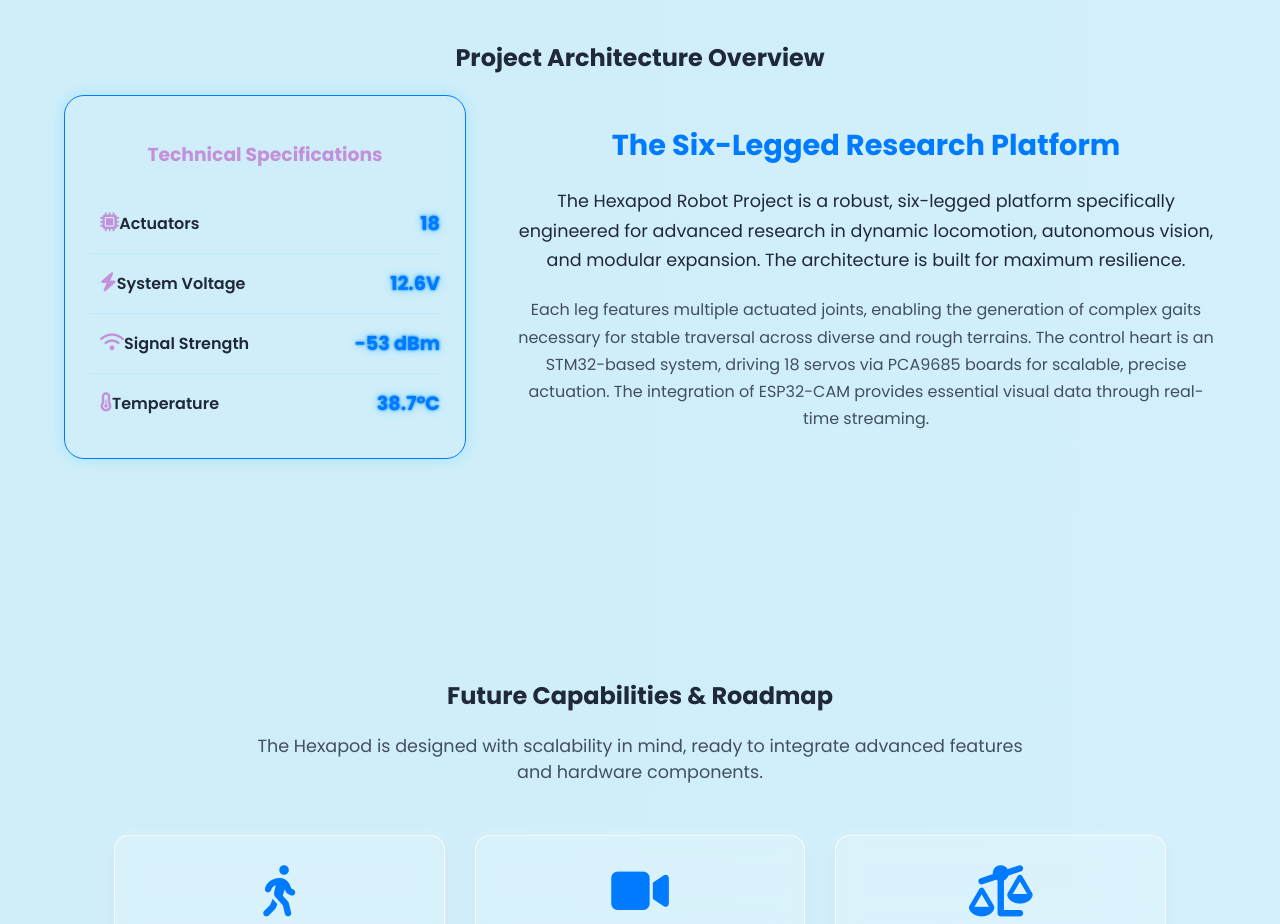
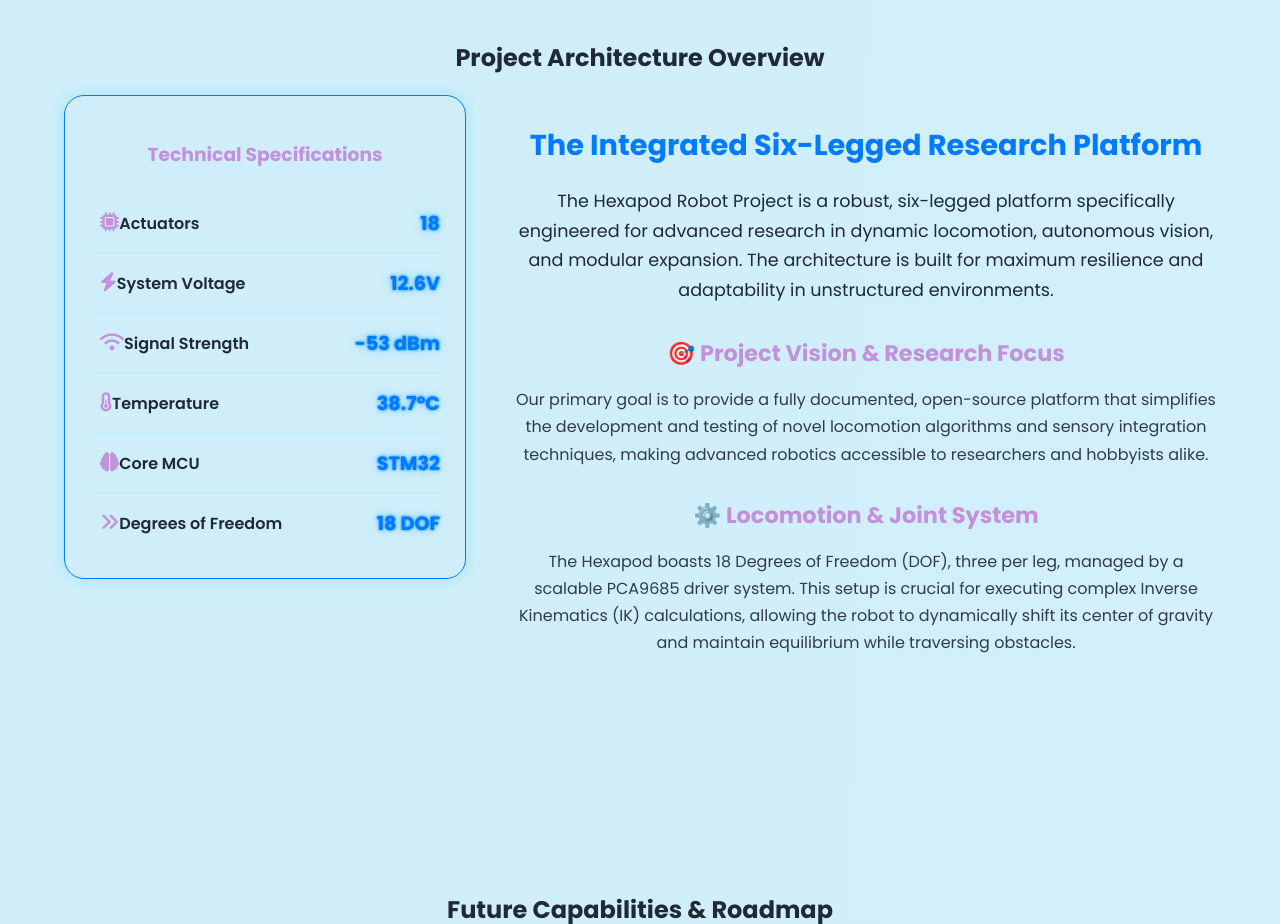
Before and after one commit to roaaosama2005/Hexapod-robot, a plain HTML site: page index.html in a window 1280 px wide. Shown: the part 1080-2004 px from the top of the page. Drawn offline with Linux system fonts and the light colour scheme.

Commit message:
Update index.html

```diff
--- a/index.html
+++ b/index.html
@@ -1537,20 +1537,45 @@
                 <div class="value">38.7°C</div>
             </div>
 
+            <div class="spec-item">
+                <div class="label-group">
+                    <i class="fas fa-brain icon"></i>
+                    <span data-ar="المتحكم الرئيسي" data-en="Core MCU">المتحكم الرئيسي</span>
+                </div>
+                <div class="value">STM32</div>
+            </div>
+
+            <div class="spec-item">
+                <div class="label-group">
+                    <i class="fas fa-angle-double-right icon"></i>
+                    <span data-ar="درجات الحرية" data-en="Degrees of Freedom">درجات الحرية</span>
+                </div>
+                <div class="value">18 DOF</div>
+            </div>
+
         </div>
 
         <div class="about-text-column">
-            <h3 style="color: var(--primary-color); font-size: 1.8rem; margin-bottom: 20px;" data-ar="منصة البحث السداسية" data-en="The Six-Legged Research Platform">منصة البحث السداسية</h3>
-
-            <p style="margin-bottom: 20px; font-size: 1.1rem; line-height: 1.7;">
-                <span data-en="The Hexapod Robot Project is a robust, six-legged platform specifically engineered for advanced research in dynamic locomotion, autonomous vision, and modular expansion. The architecture is built for maximum resilience." data-ar="روبوت هيكسابود هو منصة بحثية سداسية الأرجل، مصممة خصيصاً للحركة القوية والرؤية في الوقت الفعلي والتوسع المعياري. هذه المنصة القابلة للتخصيص تعد أساساً مثالياً للتجارب الروبوتية المتقدمة.">
-                    روبوت هيكسابود هو منصة بحثية سداسية الأرجل، مصممة خصيصاً للحركة القوية والرؤية في الوقت الفعلي والتوسع المعياري. هذه المنصة القابلة للتخصيص تعد أساساً مثالياً للتجارب الروبوتية المتقدمة.
+
+            <h3 style="color: var(--primary-color); font-size: 1.8rem; margin-bottom: 20px;" data-ar="منصة البحث السداسية المتكاملة" data-en="The Integrated Six-Legged Research Platform">منصة البحث السداسية المتكاملة</h3>
+
+            <p style="margin-bottom: 30px; font-size: 1.1rem; line-height: 1.7;">
+                <span data-en="The Hexapod Robot Project is a robust, six-legged platform specifically engineered for advanced research in dynamic locomotion, autonomous vision, and modular expansion. The architecture is built for maximum resilience and adaptability in unstructured environments." data-ar="روبوت هيكسابود هو منصة بحثية سداسية الأرجل، مصممة خصيصاً للحركة القوية والرؤية في الوقت الفعلي والتوسع المعياري. هذه المنصة القابلة للتخصيص تعد أساساً مثالياً للتجارب الروبوتية المتقدمة وتتميز بمرونتها العالية في البيئات غير المهيكلة.">
+                    روبوت هيكسابود هو منصة بحثية سداسية الأرجل، مصممة خصيصاً للحركة القوية والرؤية في الوقت الفعلي والتوسع المعياري. هذه المنصة القابلة للتخصيص تعد أساساً مثالياً للتجارب الروبوتية المتقدمة وتتميز بمرونتها العالية في البيئات غير المهيكلة.
                 </span>
             </p>
 
-            <p style="font-size: 1rem; opacity: 0.8; line-height: 1.7;">
-                <span data-en="Each leg features multiple actuated joints, enabling the generation of complex gaits necessary for stable traversal across diverse and rough terrains. The control heart is an STM32-based system, driving 18 servos via PCA9685 boards for scalable, precise actuation. The integration of ESP32-CAM provides essential visual data through real-time streaming." data-ar="تعتمد المنصة على نظام تحكم مركزي STM32، وتدير 18 مفصلاً نشطاً عبر مشغلات PCA9685 لزيادة كفاءة المحركات. يشتمل التصميم على وحدة ESP32-CAM للرؤية والبث المباشر.">
-                    تعتمد المنصة على نظام تحكم مركزي STM32، وتدير 18 مفصلاً نشطاً عبر مشغلات PCA9685 لزيادة كفاءة المحركات. يشتمل التصميم على وحدة ESP32-CAM للرؤية والبث المباشر.
+            <h4 style="color: var(--secondary-accent); font-size: 1.4rem; margin-bottom: 10px;" data-ar="🎯 الأهداف والتوجه البحثي" data-en="🎯 Project Vision & Research Focus">🎯 الأهداف والتوجه البحثي</h4>
+            <p style="margin-bottom: 20px; font-size: 1rem; opacity: 0.9; line-height: 1.7;">
+                <span data-en="Our primary goal is to provide a fully documented, open-source platform that simplifies the development and testing of novel locomotion algorithms and sensory integration techniques, making advanced robotics accessible to researchers and hobbyists alike." data-ar="الهدف الأساسي هو توفير منصة مفتوحة المصدر وموثقة بالكامل، تبسط تطوير واختبار خوارزميات الحركة المبتكرة وتقنيات دمج المستشعرات. هذا يجعل مجال الروبوتات المتقدمة متاحًا للباحثين والمطورين على حد سواء.">
+                    الهدف الأساسي هو توفير منصة مفتوحة المصدر وموثقة بالكامل، تبسط تطوير واختبار خوارزميات الحركة المبتكرة وتقنيات دمج المستشعرات. هذا يجعل مجال الروبوتات المتقدمة متاحاً للباحثين والمطورين على حد سواء.
+                </span>
+            </p>
+
+            <h4 style="color: var(--secondary-accent); font-size: 1.4rem; margin-bottom: 10px;" data-ar="⚙️ نظام الحركة (Locomotion)" data-en="⚙️ Locomotion & Joint System">⚙️ نظام الحركة (Locomotion)</h4>
+            <p style="font-size: 1rem; opacity: 0.9; line-height: 1.7;">
+                <span data-en="The Hexapod boasts 18 Degrees of Freedom (DOF), three per leg, managed by a scalable PCA9685 driver system. This setup is crucial for executing complex Inverse Kinematics (IK) calculations, allowing the robot to dynamically shift its center of gravity and maintain equilibrium while traversing obstacles." data-ar="يتميز الروبوت بـ 18 درجة حرية (DOF)، ثلاثة في كل ساق، يتم التحكم فيها بواسطة نظام مشغلات PCA9685 قابل للتوسع. هذا الإعداد ضروري لتنفيذ حسابات الحركية العكسية (IK) المعقدة، مما يسمح للروبوت بتحويل مركز ثقله ديناميكياً والحفاظ على التوازن أثناء تجاوز العوائق.">
+                    يتميز الروبوت بـ 18 درجة حرية (DOF)، ثلاثة في كل ساق، يتم التحكم فيها بواسطة نظام مشغلات PCA9685 قابل للتوسع. هذا الإعداد ضروري لتنفيذ حسابات الحركية العكسية (IK) المعقدة، مما يسمح للروبوت بتحويل مركز ثقله ديناميكياً والحفاظ على التوازن أثناء تجاوز العوائق.
                 </span>
             </p>
 
```
